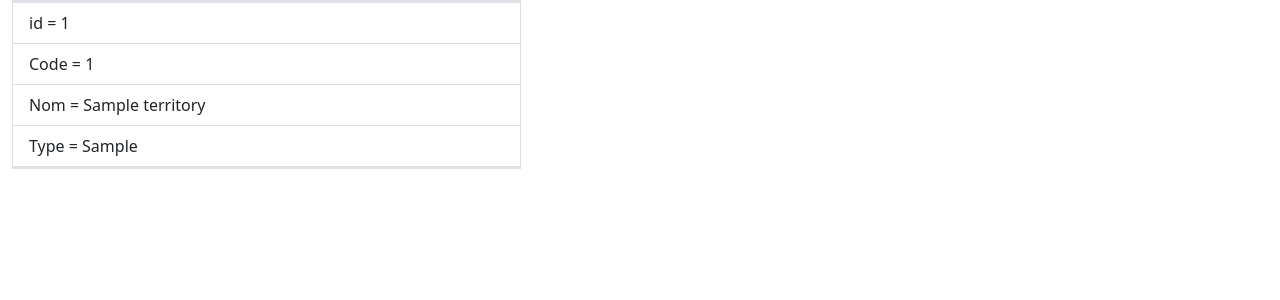
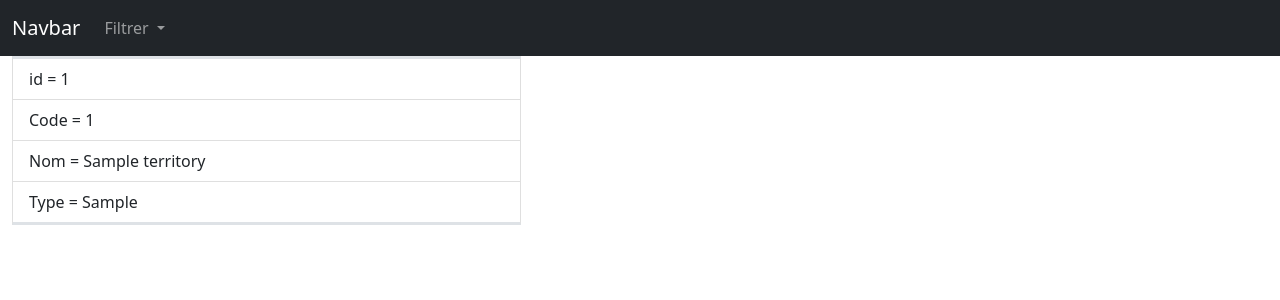
Before and after one commit to Meerwaan/Explain_Test, a Django app: page /display_electors/ in a window 1280 px wide. Shown: the top 300 px of the page. Run offline with Django 4.2, Linux system fonts and the light colour scheme; tables that the repository leaves empty hold one stand-in row (values such as "Sample post").

Commit message:
Front des filtre

```diff
--- a/explain/templates/display_electors/index.html
+++ b/explain/templates/display_electors/index.html
@@ -16,6 +16,33 @@
 </head>
 
 <body>
+
+
+    <nav class="navbar navbar-expand-lg navbar-dark bg-dark">
+        <div class="container-fluid">
+          <a class="navbar-brand" href="#">Navbar</a>
+          <button class="navbar-toggler" type="button" data-bs-toggle="collapse" data-bs-target="#navbarNavDarkDropdown" aria-controls="navbarNavDarkDropdown" aria-expanded="false" aria-label="Toggle navigation">
+            <span class="navbar-toggler-icon"></span>
+          </button>
+          <div class="collapse navbar-collapse" id="navbarNavDarkDropdown">
+            <ul class="navbar-nav">
+              <li class="nav-item dropdown">
+                <a class="nav-link dropdown-toggle" href="#" role="button" data-bs-toggle="dropdown" aria-expanded="false">
+                  Filtrer
+                </a>
+                <ul class="dropdown-menu dropdown-menu-dark">
+                  <li><a class="dropdown-item" href="#">Par Nom</a></li>
+                  <li><a class="dropdown-item" href="#">Par ID</a></li>
+                  <li><a class="dropdown-item" href="#">Par Type</a></li>
+                  <li><a class="dropdown-item" href="#">Par Code</a></li>
+                </ul>
+              </li>
+            </ul>
+          </div>
+        </div>
+      </nav>
+
+
     <div>
         {% for territories in territories %}
         <ul class="col-5 list-group list-group-horizontal-xl">
```
